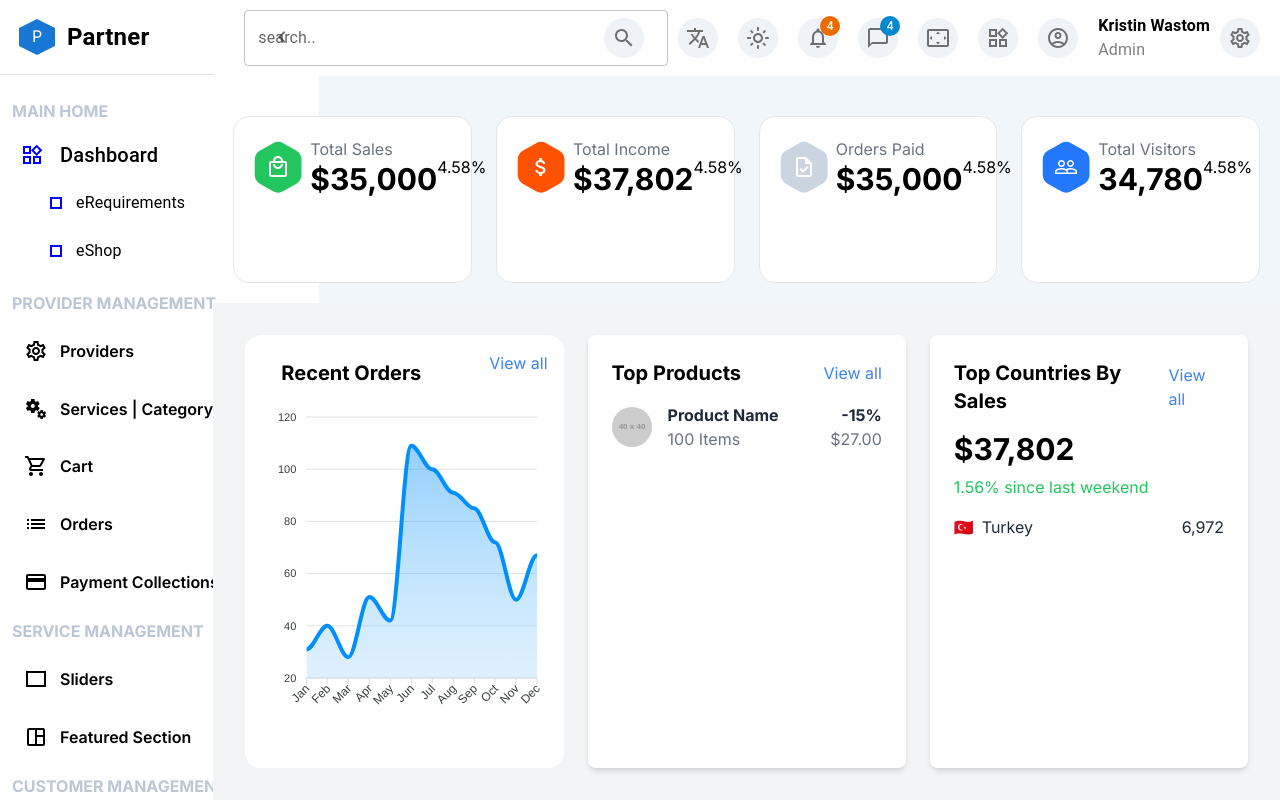
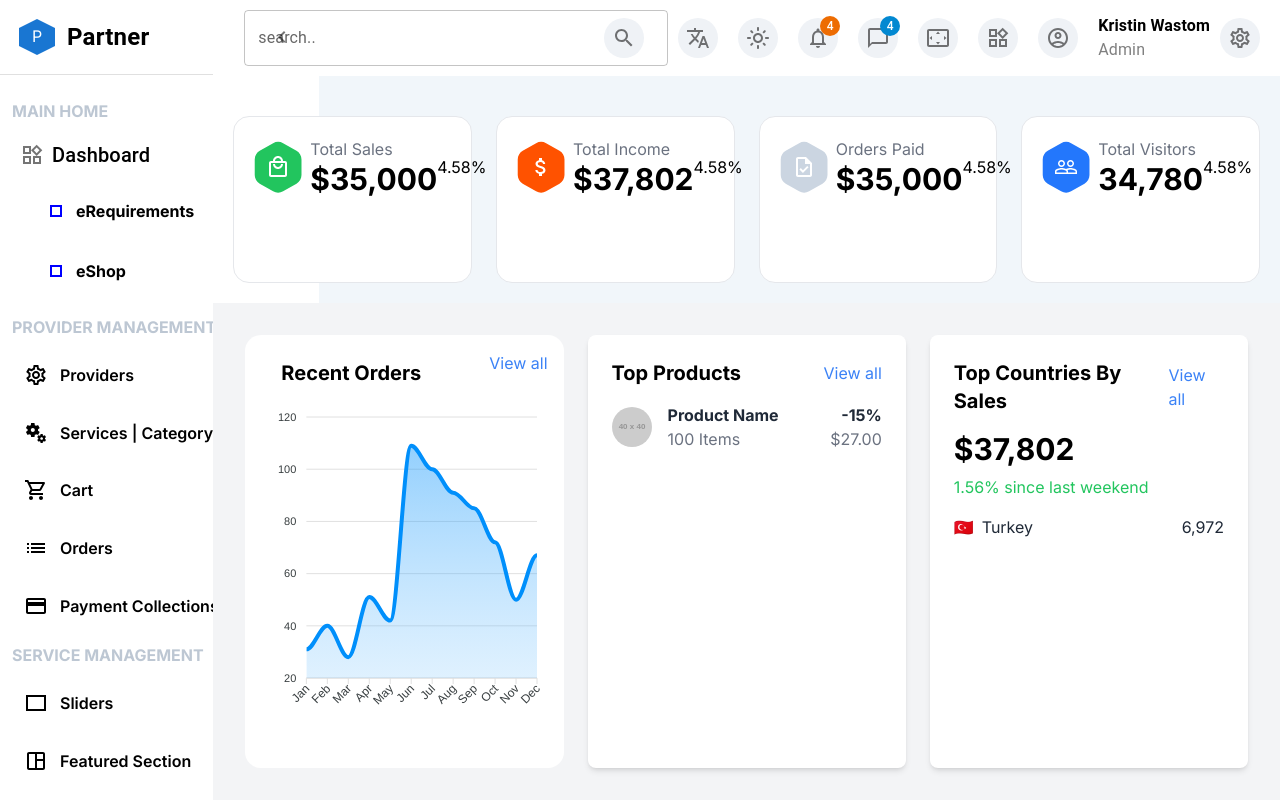
Before and after one commit to Varsani2520/next-admin, a Next.js app: page / in a window 1280 px wide. Both pictures are taken after a click on the element "Dashboard". Shown: the top 800 px of the page. Built offline with nearby package versions, Linux system fonts and the light colour scheme.

Commit message:
update dropdown of website

```diff
--- a/app/components/common/DropDownMenu.jsx
+++ b/app/components/common/DropDownMenu.jsx
@@ -1,10 +1,16 @@
-'use client'
-import React, { useState } from 'react';
-import { Box, Typography, IconButton } from '@mui/material';
-import ArrowDropDownIcon from '@mui/icons-material/ArrowDropDown';
-import StopOutlinedIcon from '@mui/icons-material/StopOutlined';
+"use client";
+import React, { useState } from "react";
+import { Box, Typography, IconButton } from "@mui/material";
+import ArrowDropDownIcon from "@mui/icons-material/ArrowDropDown";
+import StopOutlinedIcon from "@mui/icons-material/StopOutlined";
 
-const DropDownMenu = ({ title, projectName1, projectName2, startIcon, isOpen }) => {
+const DropDownMenu = ({
+  title,
+  projectName1,
+  projectName2,
+  startIcon,
+  isOpen,
+}) => {
   const [menuOpen, setMenuOpen] = useState(false);
 
   const toggleMenu = () => {
@@ -13,41 +19,41 @@ const DropDownMenu = ({ title, projectName1, projectName2, startIcon, isOpen })
 
   return (
     <Box>
-      <Box sx={{ display: 'flex', alignItems: 'center', marginBottom: 1 }}>
-        <IconButton sx={{ color: 'blue' }}>
-          {startIcon}
-        </IconButton>
+      <Box sx={{ display: "flex", alignItems: "center", marginBottom: 1 }}>
+        <IconButton>{startIcon}</IconButton>
         {isOpen && (
           <Typography
             variant="h6"
             onClick={toggleMenu}
-            sx={{ cursor: 'pointer', marginLeft: 1 }}
           >
             {title}
           </Typography>
         )}
         {isOpen && (
-          <IconButton sx={{ color: 'blue', marginLeft: 'auto' }} onClick={toggleMenu}>
+          <IconButton
+            sx={{ color: "blue", marginLeft: "auto" }}
+            onClick={toggleMenu}
+          >
             <ArrowDropDownIcon />
           </IconButton>
         )}
       </Box>
 
       {menuOpen && isOpen && (
-        <Box sx={{ marginLeft: '24px' }}>
-          <Box sx={{ display: 'flex', alignItems: 'center', marginBottom: 1 }}>
-            <IconButton sx={{ color: 'blue' }}>
+        <div className="ml-4">
+          <div className="flex items-center mb-1 hover:bg-blue-500 p-2 font-bold rounded-md hover:text-white hover:cursor-pointer" onClick={() => localStorage.setItem("ApiName", "ERequirement")}>
+            <IconButton sx={{ color: "blue" }}>
               <StopOutlinedIcon />
             </IconButton>
-            <Typography variant="body1">{projectName1}</Typography>
-          </Box>
-          <Box sx={{ display: 'flex', alignItems: 'center', marginBottom: 1 }}>
-            <IconButton sx={{ color: 'blue' }}>
+            <h1>{projectName1}</h1>
+          </div>
+          <div className="flex items-center mb-1 hover:bg-blue-500 p-2 font-bold rounded-md hover:text-white hover:cursor-pointer" onClick={() => localStorage.setItem("ApiName", "EShop")}>
+            <IconButton sx={{ color: "blue" }}>
               <StopOutlinedIcon />
             </IconButton>
-            <Typography variant="body1">{projectName2}</Typography>
-          </Box>
-        </Box>
+            <h1>{projectName2}</h1>
+          </div>
+        </div>
       )}
     </Box>
   );
```
